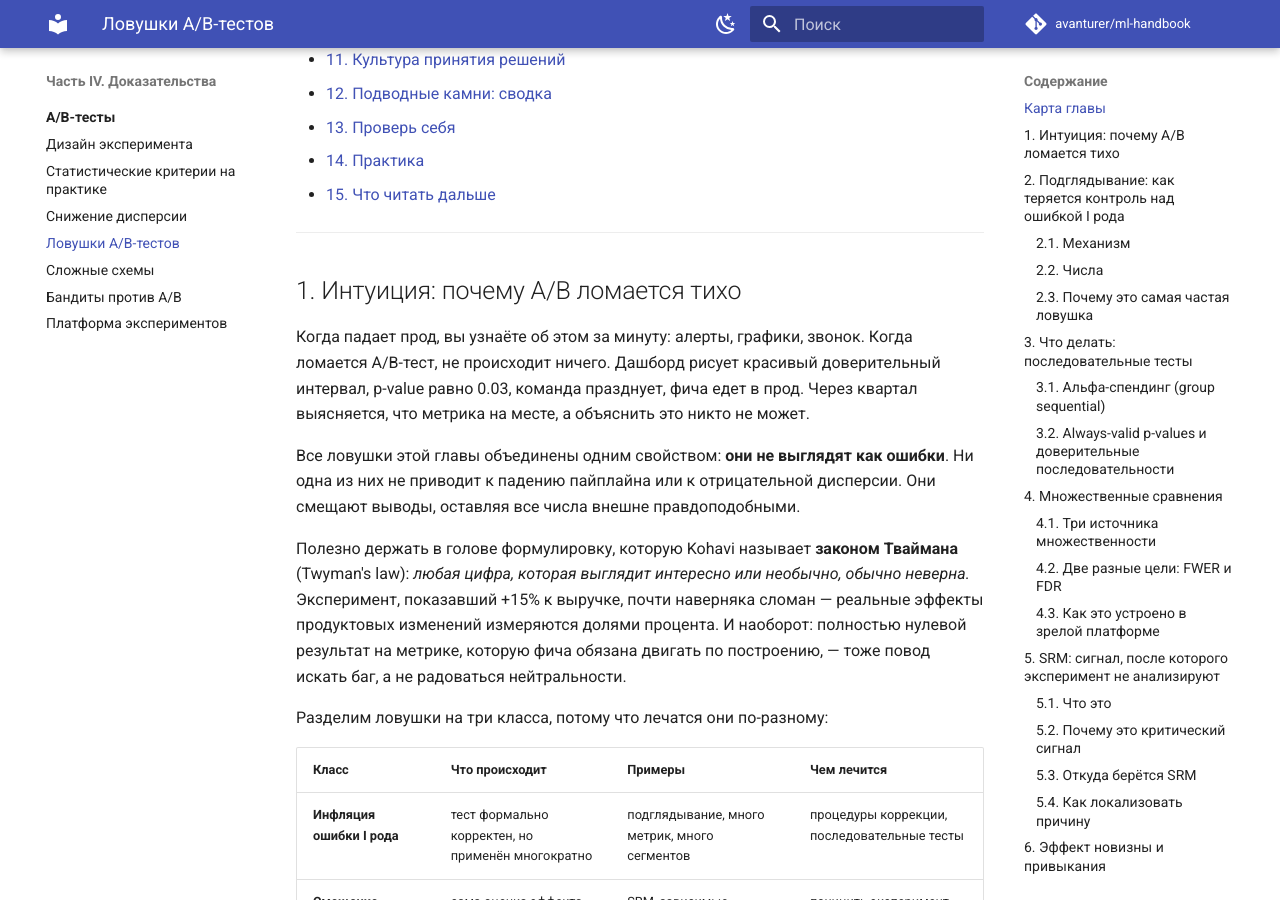
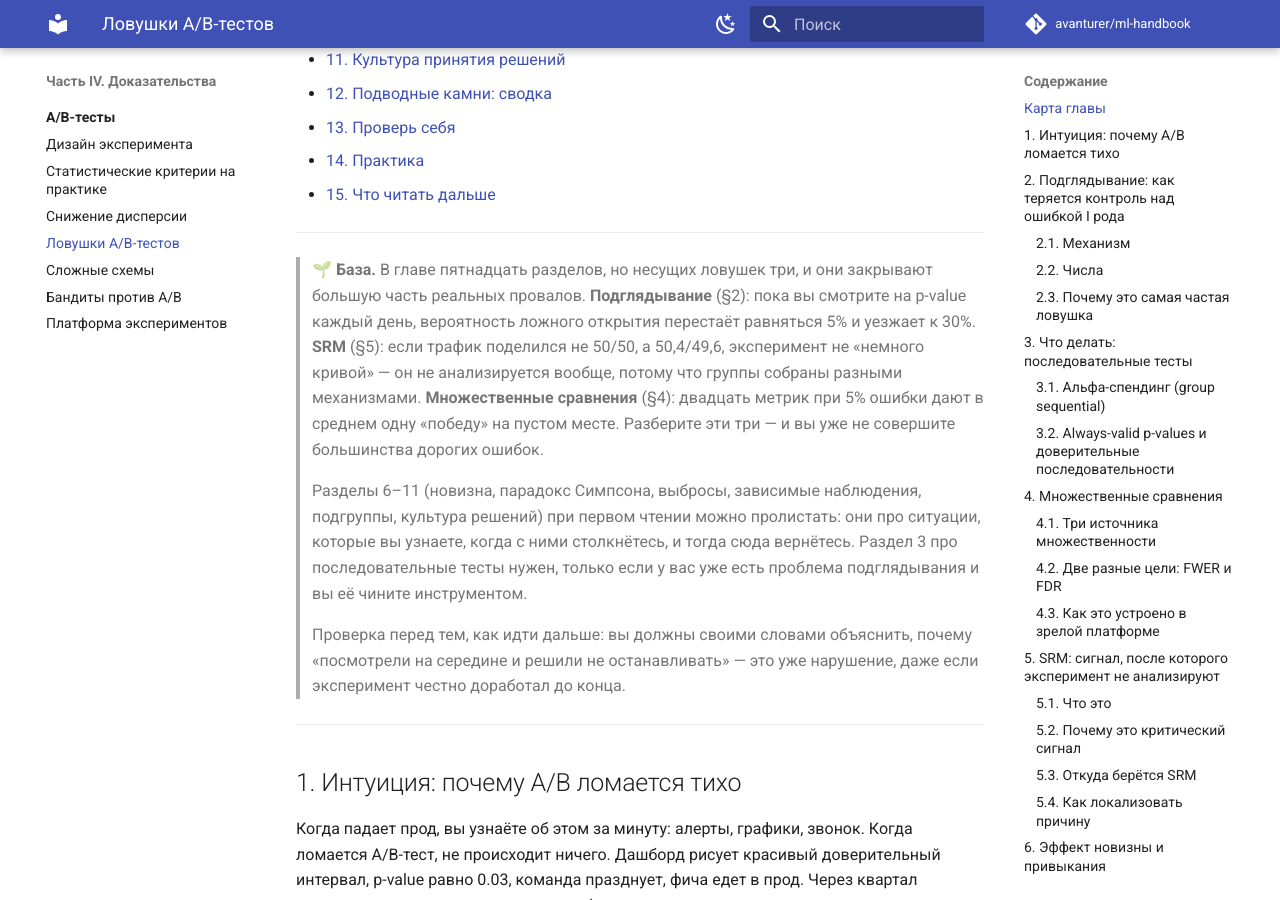
Before and after one commit to avanturer/ml-handbook, an MkDocs documentation site: the page built from docs/06-ab-testing/04-pitfalls.md, in a window 1280 px wide and 900 px high, scrolled down 905 px. Built offline with MkDocs 1.6.1 and Material for MkDocs 9.7.7, drawn with Linux system fonts in a browser that asks for light colours; comment, search, counter and statistics services are not loaded.

Commit message:
Тяжёлые главы получают вход для новичка; правило добавлено в проверку
Проверка обслуживания читателей разного уровня показала перекос: врезки 🧠 «Middle+»
есть во всех 120 главах, а врезки 🌱 «База» нет в тринадцати — и это ровно самые
большие главы книги, от семи до четырнадцати тысяч слов. Человек, впервые видящий
тему, открывает такую главу, где всё выглядит одинаково обязательным, и не понимает,
где ему остановиться. Это прямо бьёт по усваиваемости.

Врезка «База» — не пересказ главы, а ответ на вопрос «что надо понять обязательно,
а что можно отложить до второго прохода». В главе про ловушки A/B несущих ловушек три
из пятнадцати разделов: подглядывание, SRM и множественные сравнения. Так и написано,
с явным разрешением пролистать шесть разделов и с проверкой понимания на выходе.

check_handbook теперь ругается на главу длиннее четырёх тысяч слов без входа.

Co-Authored-By: Claude Opus 5 <noreply@anthropic.com>
Claude-Session: https://claude.ai/code/session_01VAqYhVbt9QDiwWpQ1Cw7h7

```diff
--- a/docs/06-ab-testing/04-pitfalls.md
+++ b/docs/06-ab-testing/04-pitfalls.md
@@ -30,6 +30,26 @@
 - [13. Проверь себя](#13-проверь-себя)
 - [14. Практика](#14-практика)
 - [15. Что читать дальше](#15-что-читать-дальше)
+
+---
+
+> 🌱 **База.** В главе пятнадцать разделов, но несущих ловушек три, и они закрывают
+> большую часть реальных провалов. **Подглядывание** (§2): пока вы смотрите на p-value
+> каждый день, вероятность ложного открытия перестаёт равняться 5% и уезжает к 30%.
+> **SRM** (§5): если трафик поделился не 50/50, а 50,4/49,6, эксперимент не «немного
+> кривой» — он не анализируется вообще, потому что группы собраны разными механизмами.
+> **Множественные сравнения** (§4): двадцать метрик при 5% ошибки дают в среднем одну
+> «победу» на пустом месте. Разберите эти три — и вы уже не совершите большинства
+> дорогих ошибок.
+>
+> Разделы 6–11 (новизна, парадокс Симпсона, выбросы, зависимые наблюдения, подгруппы,
+> культура решений) при первом чтении можно пролистать: они про ситуации, которые вы
+> узнаете, когда с ними столкнётесь, и тогда сюда вернётесь. Раздел 3 про последовательные
+> тесты нужен, только если у вас уже есть проблема подглядывания и вы её чините инструментом.
+>
+> Проверка перед тем, как идти дальше: вы должны своими словами объяснить, почему
+> «посмотрели на середине и решили не останавливать» — это уже нарушение, даже если
+> эксперимент честно доработал до конца.
 
 ---
 
```
Also changed, not shown: 1 other file.
